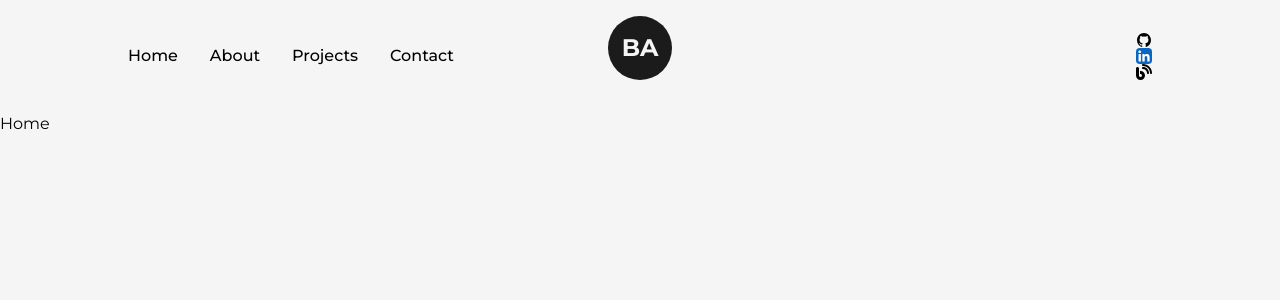
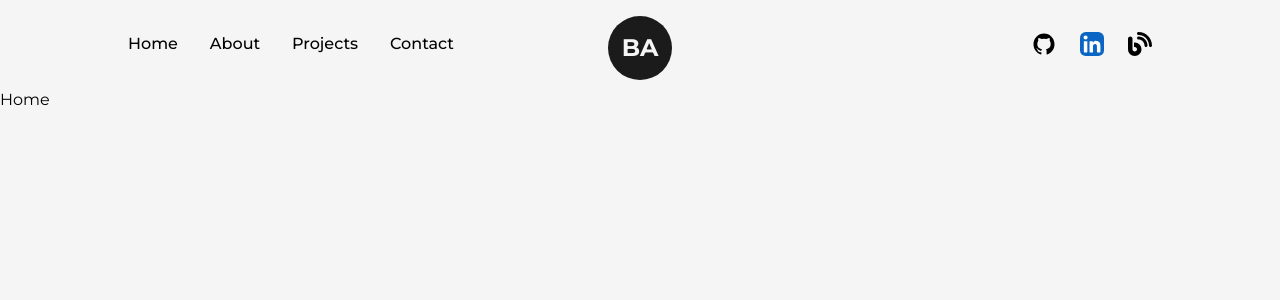
Before and after one commit to baguiar428/portfolio-2.0, a Next.js app: page / in a window 1280 px wide. Shown: the top 300 px of the page. Built offline with nearby package versions, Linux system fonts and the light colour scheme.

Commit message:
Aligned social icons and applied animations

```diff
--- a/src/app/components/NavBar.js
+++ b/src/app/components/NavBar.js
@@ -3,10 +3,10 @@ import React from "react";
 import Link from "next/link";
 //import {useRouter} from "next/navigation"
 import Logo from "./Logo";
-import {GithubIcon, LinkedInIcon, BlogIcon} from "./Icons"
+import { GithubIcon, LinkedInIcon, BlogIcon } from "./Icons";
+import { motion } from "framer-motion";
 
 const CustomLink = ({ href, title, className = "" }) => {
-
   // const router = useRouter();
   // console.log(router)
   // Use this console log to see what the router hook object provides.
@@ -17,11 +17,13 @@ const CustomLink = ({ href, title, className = "" }) => {
     <Link href={href} className={`${className} relative group`}>
       {title}
 
-      <span className={`
+      <span
+        className={`
       h-[3px] inline-block w-0 bg-dark
       absolute left-0 -bottom-1
       group-hover:w-full transition-[width] ease duration-300
-      `}>
+      `}
+      >
         &nbsp;
       </span>
     </Link>
@@ -38,16 +40,34 @@ const NavBar = () => {
         <CustomLink href="/contact" title="Contact" className="ml-4" />
       </nav>
 
-      <nav>
-        <Link href="https://github.com/baguiar428" target="_blank">
-          <GithubIcon/>
-        </Link>
-        <Link href="https://www.linkedin.com/in/aguiarbruno/" target="_blank">
-          <LinkedInIcon/>
-        </Link>
-        <Link href="https://baguiar428.github.io/" target="_blank">
-          <BlogIcon/>
-        </Link>
+      <nav className="flex items-center justify-center flex-wrap">
+        <motion.a
+          href="https://github.com/baguiar428"
+          target="_blank"
+          whileHover={{ y: -2 }}
+          whileTap={{ scale: 0.9 }}
+          className="w-6 mr-3"
+        >
+          <GithubIcon />
+        </motion.a>
+        <motion.a
+          href="https://www.linkedin.com/in/aguiarbruno/"
+          target="_blank"
+          whileHover={{ y: -2 }}
+          whileTap={{ scale: 0.9 }}
+          className="w-6 mx-3"
+        >
+          <LinkedInIcon />
+        </motion.a>
+        <motion.a
+          href="https://baguiar428.github.io/"
+          target="_blank"
+          whileHover={{ y: -2 }}
+          whileTap={{ scale: 0.9 }}
+          className="w-6 ml-3"
+        >
+          <BlogIcon />
+        </motion.a>
       </nav>
 
       <div className="absolute left-[50%] top-2 translate-x-[-50%]">
```
